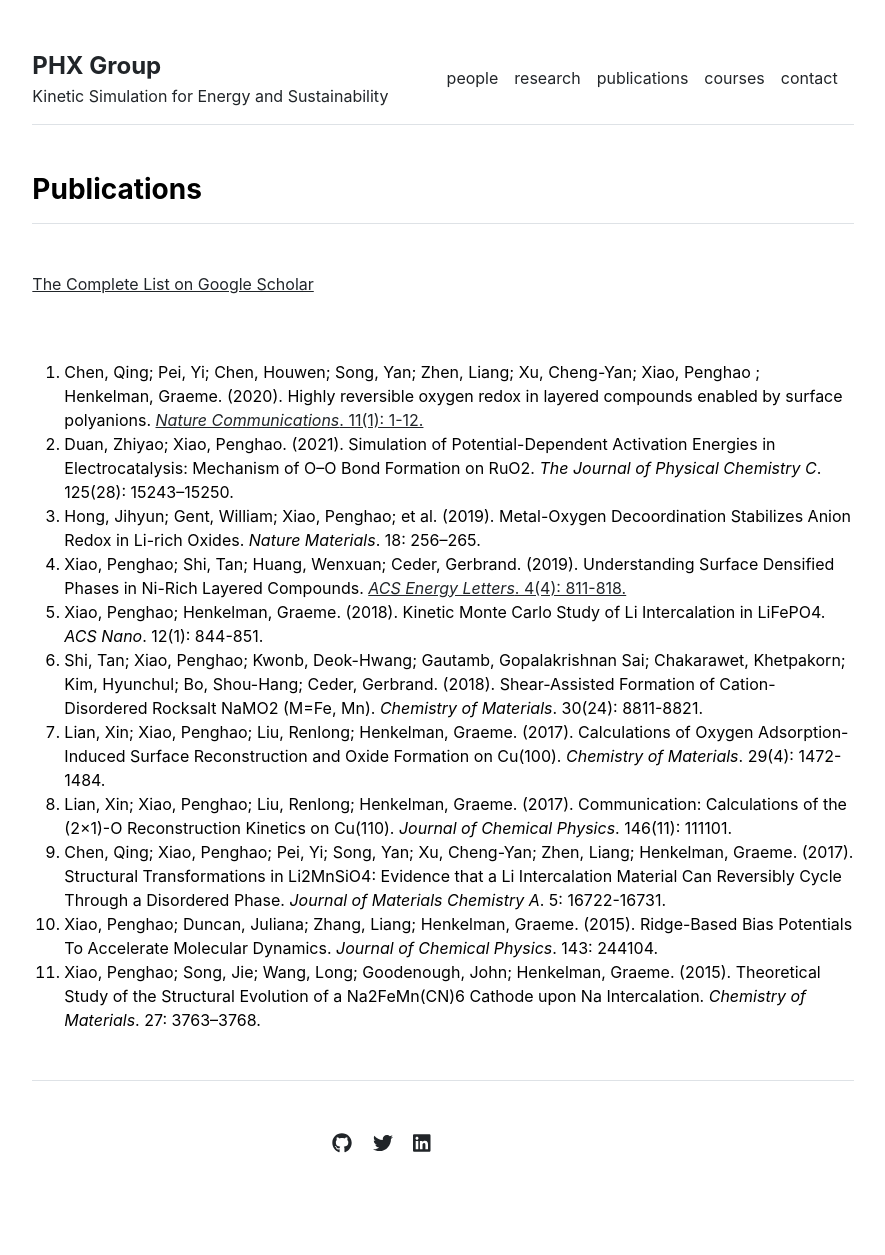
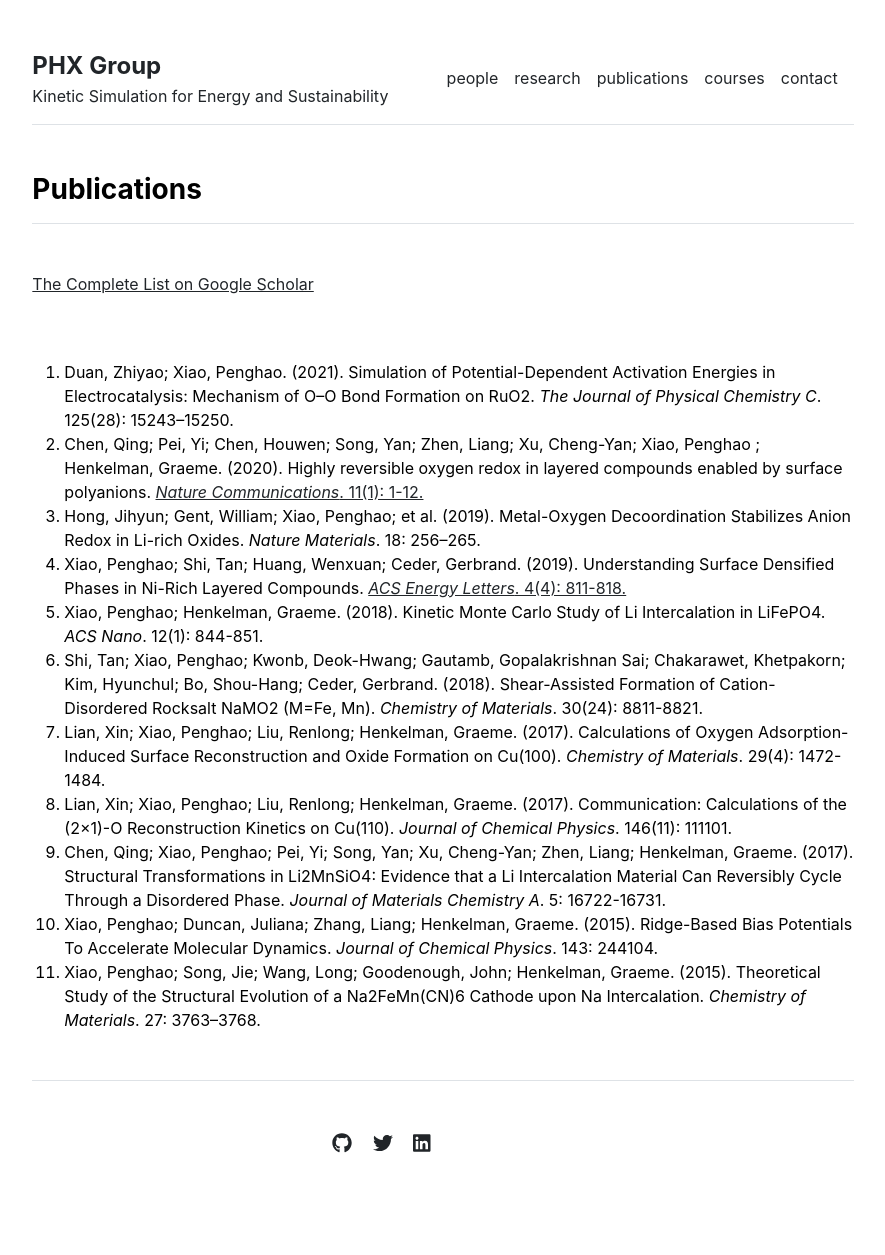
Before and after one commit to penghao-xiao/xiao_group, a Jekyll site: the page built from publications.md, in a window 1280 px wide. Shown: the whole page, without its empty margins (197-1082 px from the left). Built offline with Jekyll 4.4.1, drawn with Linux system fonts in a browser that asks for light colours.

```diff
--- a/index.markdown
+++ b/index.markdown
@@ -3,5 +3,6 @@
 # To modify the layout, see https://jekyllrb.com/docs/themes/#overriding-theme-defaults
 
 layout: home
+title: "Home"
 ---
 We are a multidisciplinary computational group that spans **Ph**ysics, Chemistry (**pH**) and Materials Science. Research in my group focuses on understanding kinetic processes dictating the performance and durability of batteries and catalysts from first principles. These materials are constantly operated under non-equilibrium conditions and always contain various defects. To improve energy efficiency and lifetime of a device, it is necessary to understand ion diffusion and reaction coupled with the evolution of defects in materials. Our simulations will unveil factors affecting materials performances with atomistic details that are not easily accessible experimentally. Ultimately, our goal is to guide the atomistic-level control of materials for a sustainable future.
--- a/publications.md
+++ b/publications.md
@@ -3,8 +3,8 @@ layout: publications
 title: "Publications"
 ---
 
-1. Chen, Qing; Pei, Yi; Chen, Houwen; Song, Yan; Zhen, Liang; Xu, Cheng-Yan; Xiao, Penghao ; Henkelman, Graeme. (2020). Highly reversible oxygen redox in layered compounds enabled by surface polyanions. [<em>Nature Communications</em>. 11(1): 1-12.](https://www.nature.com/articles/s41467-020-17126-3)
-2. Duan, Zhiyao; Xiao, Penghao. (2021). Simulation of Potential-Dependent Activation Energies in Electrocatalysis: Mechanism of O–O Bond Formation on RuO2. <em>The Journal of Physical Chemistry C</em>. 125(28): 15243–15250.
+1. Duan, Zhiyao; Xiao, Penghao. (2021). Simulation of Potential-Dependent Activation Energies in Electrocatalysis: Mechanism of O–O Bond Formation on RuO2. <em>The Journal of Physical Chemistry C</em>. 125(28): 15243–15250.
+2. Chen, Qing; Pei, Yi; Chen, Houwen; Song, Yan; Zhen, Liang; Xu, Cheng-Yan; Xiao, Penghao ; Henkelman, Graeme. (2020). Highly reversible oxygen redox in layered compounds enabled by surface polyanions. [<em>Nature Communications</em>. 11(1): 1-12.](https://www.nature.com/articles/s41467-020-17126-3)
 3. Hong, Jihyun; Gent, William; Xiao, Penghao; et al. (2019). Metal-Oxygen Decoordination Stabilizes Anion Redox in Li-rich Oxides. <em>Nature Materials</em>. 18: 256–265.
 4. Xiao, Penghao; Shi, Tan; Huang, Wenxuan; Ceder, Gerbrand. (2019). Understanding Surface Densified Phases in Ni-Rich Layered Compounds. [<em>ACS Energy Letters</em>. 4(4): 811-818.](https://pubs.acs.org/doi/10.1021/acsenergylett.9b00122)
 5. Xiao, Penghao; Henkelman, Graeme. (2018). Kinetic Monte Carlo Study of Li Intercalation in LiFePO4. <em>ACS Nano</em>. 12(1): 844-851.
```
Also changed, not shown: _data/publications.yml (+4 -4 lines), research.md (+1 -1 lines).
